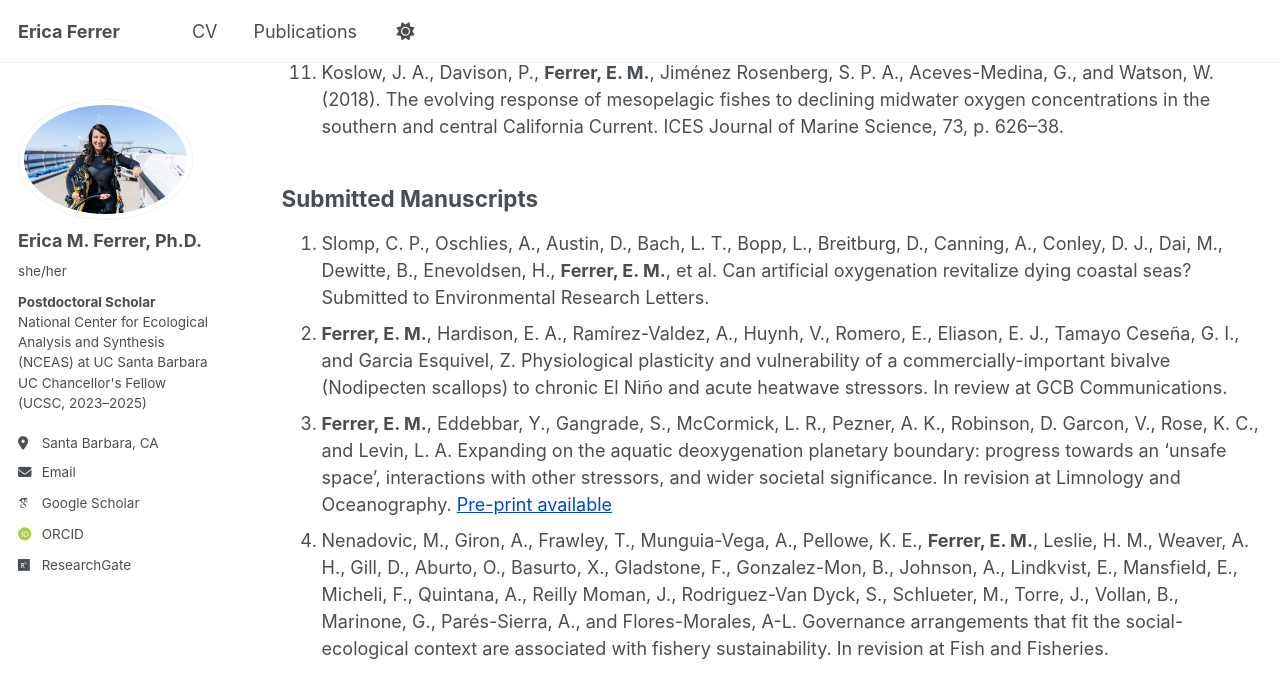
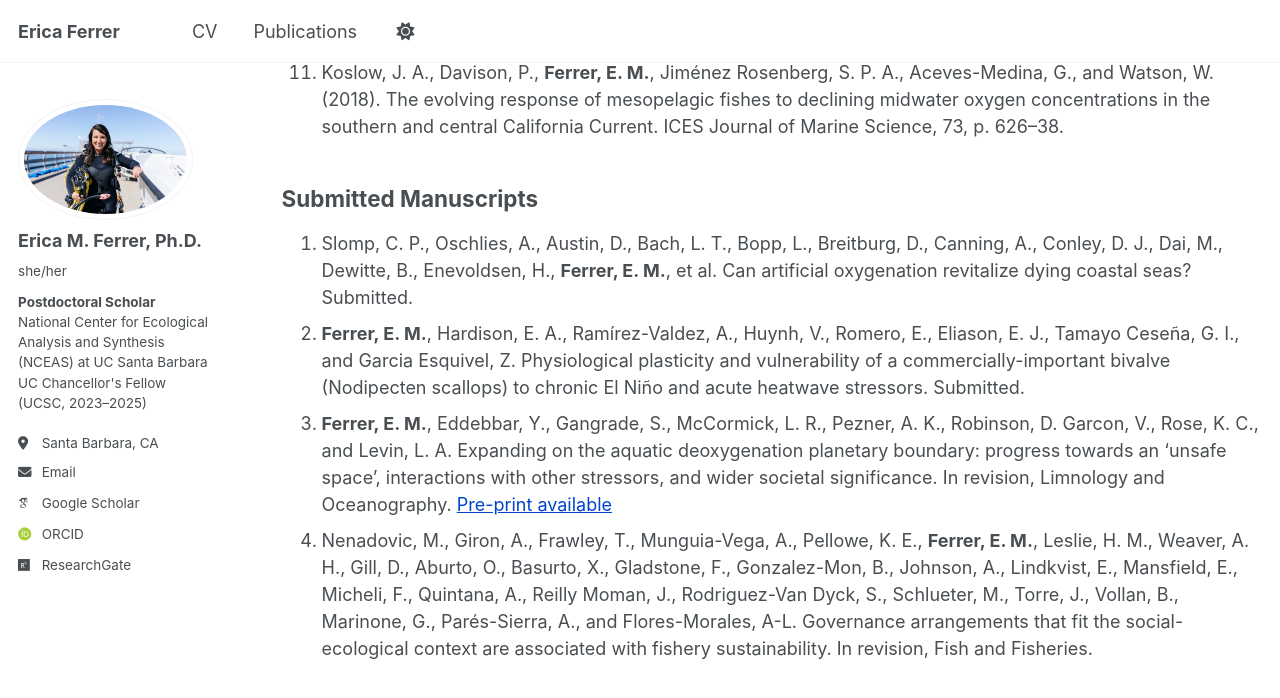
Before and after one commit to emferrer/emferrer.github.io, a Jekyll site: the page built from _pages/publications.md, in a window 1280 px wide and 900 px high, scrolled down 1085 px. Shown: the top 698 px of the window. Built offline with Jekyll 4.4.1, drawn with Linux system fonts in a browser that asks for light colours; some web fonts are replaced; a script that is not in the unit is left out; some of the changed text lies outside the part shown.

Commit message:
Update publications.md
Small updates to publication page

```diff
--- a/_pages/publications.md
+++ b/_pages/publications.md
@@ -24,8 +24,8 @@ author_profile: true
 
 ## Submitted Manuscripts
 <div class="publist" markdown="1">
-1. Slomp, C. P., Oschlies, A., Austin, D., Bach, L. T., Bopp, L., Breitburg, D., Canning, A., Conley, D. J., Dai, M., Dewitte, B., Enevoldsen, H., <b>Ferrer, E. M.</b>, et al. Can artificial oxygenation revitalize dying coastal seas? Submitted to Environmental Research Letters.
-2. <b>Ferrer, E. M.</b>, Hardison, E. A., Ramírez-Valdez, A., Huynh, V., Romero, E., Eliason, E. J., Tamayo Ceseña, G. I., and Garcia Esquivel, Z. Physiological plasticity and vulnerability of a commercially-important bivalve (Nodipecten scallops) to chronic El Niño and acute heatwave stressors. In review at GCB Communications.
-3. <b>Ferrer, E. M.</b>, Eddebbar, Y., Gangrade, S., McCormick, L. R., Pezner, A. K., Robinson, D. Garcon, V., Rose, K. C., and Levin, L. A. Expanding on the aquatic deoxygenation planetary boundary: progress towards an ‘unsafe space’, interactions with other stressors, and wider societal significance. In revision at Limnology and Oceanography. [Pre-print available](http://bit.ly/454fHNn)
-4. Nenadovic, M., Giron, A., Frawley, T., Munguia-Vega, A., Pellowe, K. E., <b>Ferrer, E. M.</b>, Leslie, H. M., Weaver, A. H., Gill, D., Aburto, O., Basurto, X., Gladstone, F., Gonzalez-Mon, B., Johnson, A., Lindkvist, E., Mansfield, E., Micheli, F., Quintana, A., Reilly Moman, J., Rodriguez-Van Dyck, S., Schlueter, M., Torre, J., Vollan, B., Marinone, G., Parés-Sierra, A., and Flores-Morales, A-L. Governance arrangements that fit the social-ecological context are associated with fishery sustainability. In revision at Fish and Fisheries.
+1. Slomp, C. P., Oschlies, A., Austin, D., Bach, L. T., Bopp, L., Breitburg, D., Canning, A., Conley, D. J., Dai, M., Dewitte, B., Enevoldsen, H., <b>Ferrer, E. M.</b>, et al. Can artificial oxygenation revitalize dying coastal seas? Submitted.
+2. <b>Ferrer, E. M.</b>, Hardison, E. A., Ramírez-Valdez, A., Huynh, V., Romero, E., Eliason, E. J., Tamayo Ceseña, G. I., and Garcia Esquivel, Z. Physiological plasticity and vulnerability of a commercially-important bivalve (Nodipecten scallops) to chronic El Niño and acute heatwave stressors. Submitted.
+3. <b>Ferrer, E. M.</b>, Eddebbar, Y., Gangrade, S., McCormick, L. R., Pezner, A. K., Robinson, D. Garcon, V., Rose, K. C., and Levin, L. A. Expanding on the aquatic deoxygenation planetary boundary: progress towards an ‘unsafe space’, interactions with other stressors, and wider societal significance. In revision, Limnology and Oceanography. [Pre-print available](http://bit.ly/454fHNn)
+4. Nenadovic, M., Giron, A., Frawley, T., Munguia-Vega, A., Pellowe, K. E., <b>Ferrer, E. M.</b>, Leslie, H. M., Weaver, A. H., Gill, D., Aburto, O., Basurto, X., Gladstone, F., Gonzalez-Mon, B., Johnson, A., Lindkvist, E., Mansfield, E., Micheli, F., Quintana, A., Reilly Moman, J., Rodriguez-Van Dyck, S., Schlueter, M., Torre, J., Vollan, B., Marinone, G., Parés-Sierra, A., and Flores-Morales, A-L. Governance arrangements that fit the social-ecological context are associated with fishery sustainability. In revision, Fish and Fisheries.
 </div>
```
Also changed, not shown: other parts of _pages/publications.md (+1 -1 lines).
